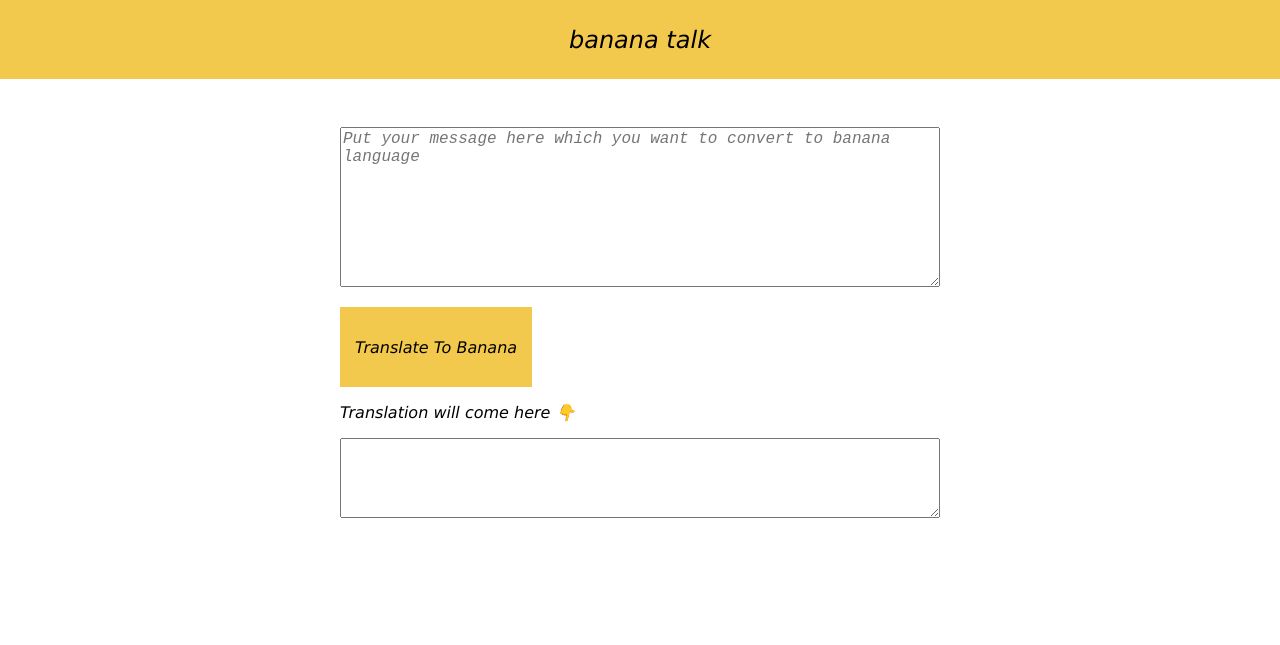
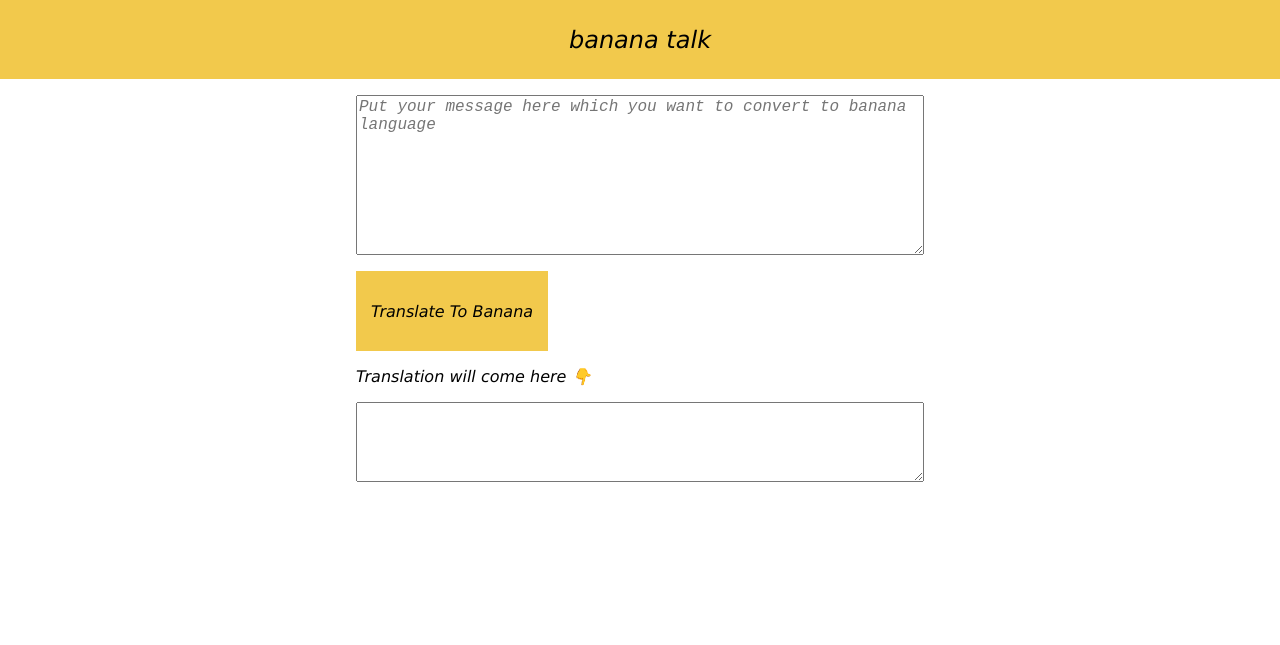
Before and after one commit to Yogesh70/Banana_App_Mark-6, a plain HTML site: page index.html in a window 1280 px wide. Shown: the top 645 px of the page. Drawn offline with Linux system fonts and the light colour scheme.

Commit message:
added padding in container-mid

```diff
--- a/style.css
+++ b/style.css
@@ -14,10 +14,10 @@ body {
 }
 
 #input-area {
+  display: block;
   box-sizing: border-box;
   height: 20vh;
   width: 100%;
-  margin-top: 3rem;
   min-width: fit-content;
   font-size: 1rem;
   font-style: inherit;
@@ -26,6 +26,7 @@ body {
 .container-mid {
   margin: auto;
   align-content: center;
+  padding: 1rem;
   max-width: 600px;
 }
 
@@ -44,6 +45,7 @@ body {
 
 #output-area {
   box-sizing: border-box;
+  display: block;
   overflow: scroll;
   min-width: fit-content;
   width: 100%;
```
